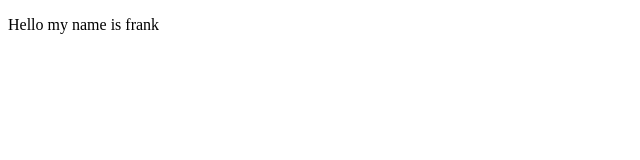
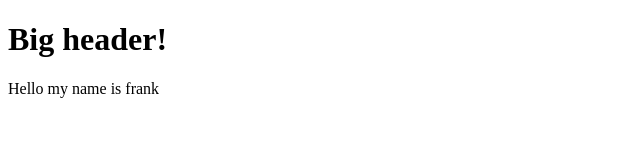
Before and after one commit to macmagine/frankg0485.github.io, a plain HTML site: page index.html in a window 1280 px wide. Shown: the whole page, without its empty margins (0-640 px from the left). Drawn offline with Linux system fonts and the light colour scheme.

Commit message:
Update index.html

```diff
--- a/index.html
+++ b/index.html
@@ -1,3 +1,4 @@
 <!DOCTYPE html>
 
+<h1>Big header!</h1>
 <p>Hello my name is frank</p>
```
